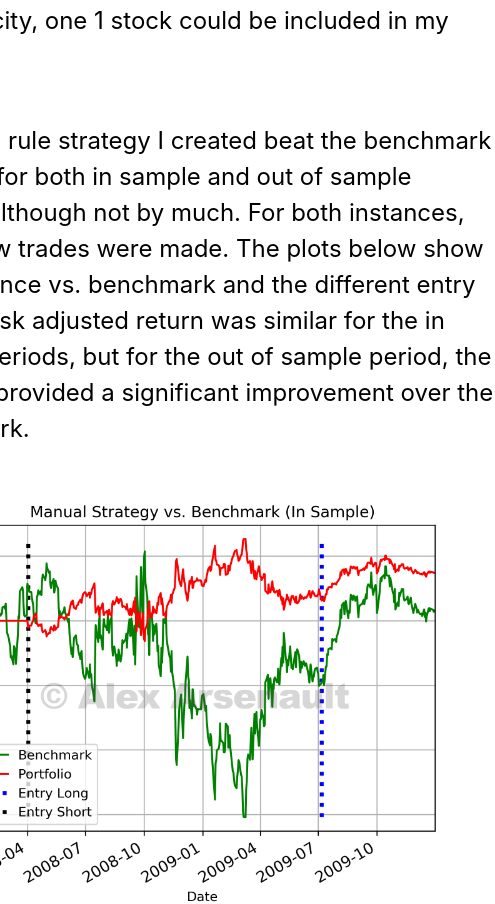
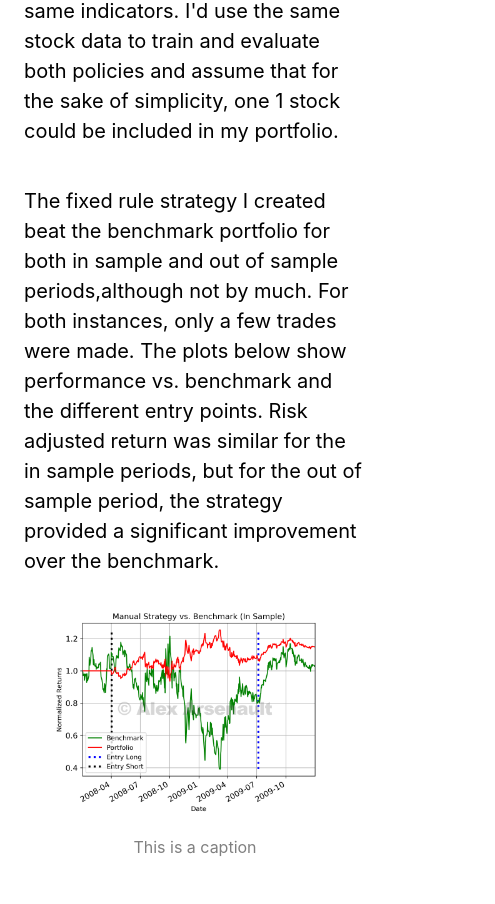
Before and after one commit to alexarsenault/portfolio, a Next.js app: page /q-learning in a window 390 px wide. Shown: the part 1088-1992 px from the top of the page, 495 px wide, since content can reach past the window. Built offline with nearby package versions, Linux system fonts and the light colour scheme.

Commit message:
tweak spacing and font size for mobile

```diff
--- a/pages/attitude-determination.js
+++ b/pages/attitude-determination.js
@@ -3,7 +3,7 @@ import styles from '../styles/Home.module.css'
 
 export default function Home() {
   return (
-    <div className={styles.container}>
+    <div className={`${styles.container} ${styles.post}`}>
       <Head>
         <title> High Precision Attitude | Alex Arsenault</title>
         <link rel="icon" href="/favicon.ico" />
--- a/pages/q-learning.js
+++ b/pages/q-learning.js
@@ -3,7 +3,7 @@ import styles from '../styles/Home.module.css'
 
 export default function Home() {
   return (
-    <div className={styles.container}>
+    <div className={`${styles.container} ${styles.post}`}>
       <Head>
         <title>Q-Learning | Alex Arsenault</title>
         <link rel="icon" href="/favicon.ico" />
@@ -41,9 +41,11 @@ export default function Home() {
           improvement over the benchmark.
         </p>
 
-        <img src='q_learning/manual_strategy_in_sample_returns.png' width="600"/>
+        <img src='q_learning/manual_strategy_in_sample_returns.png' className={styles.image} />
+        <span className={styles.caption}>This is a caption</span>
 
-        <img src='q_learning/manual_strategy_out_sample_returns.png' width="600"/>
+        <img src='q_learning/manual_strategy_out_sample_returns.png' className={styles.image} />
+        <span className={styles.caption}>This is a caption</span>
 
         <p className={styles.description}>
           In order to use reinforcement learning for trading, the problem needed to be framed  as a deterministic
@@ -54,7 +56,7 @@ export default function Home() {
           that maximizes future rewards.
         </p>
 
-        <ol className={styles.description}>
+        <ol className={`${styles.description} ${styles.steps}`}>
           <li>Q-table is initialized to all 0’s</li>
           <li>Current state, s, is observed</li>
           <li>Select some action, a, and execute it</li>
@@ -63,9 +65,9 @@ export default function Home() {
           <li>State is updated and steps 2-6 are repeated until total reward converges</li>
         </ol>
 
-        <ul className={styles.description}>
-          <li>Q[s,a] = Q[s,a] + ⍺(r(s,a) + *argmax(Q[s',a])-Q[s,a])        Eq. 1</li>
-        </ul>
+        <p className={`${styles.description} ${styles.equation}`}>
+          Q[s,a] = Q[s,a] + ⍺(r(s,a) + *argmax(Q[s',a])-Q[s,a])        Eq. 1
+        </p>
 
         <p className={styles.description}>
           In this analysis, states were considered to be an abstraction of the technical indicator values,
@@ -90,7 +92,7 @@ export default function Home() {
           The hyper-parameters used for the Q-Learner and their chosen values were:
         </p>
 
-        <ul className={styles.description}>
+        <ul className={`${styles.description} ${styles.steps}`}>
           <li>⍺ (learning rate): 0.2 - Specifies how much new Q-values are weighted vs. old ones during
             the Q-table update process. </li>
           <li>𝛾 (discount factor): 0.9 - How much much future rewards are valued vs. immediate rewards
@@ -113,7 +115,8 @@ export default function Home() {
           repository here.
         </p>
 
-        <img src='q_learning/learner_vs_manual_portfolio.png' width="600"/>
+        <img src='q_learning/learner_vs_manual_portfolio.png' className={styles.image} />
+        <span className={styles.caption}>This is a caption</span>
 
     </main>
 
--- a/styles/Home.module.css
+++ b/styles/Home.module.css
@@ -118,9 +118,48 @@
   height: 2rem;
 }
 
+.post {
+  margin: 0 15%;
+}
+
+.equation {
+  font-style: italic;
+  font-family: Georgia, 'Times New Roman', Times, serif;
+  font-size: 1.75rem;
+}
+
+.steps {
+  font-family: Georgia, 'Times New Roman', Times, serif;
+  line-height: 2;
+}
+
+.caption {
+  font-size: 1rem;
+  color: gray;
+  margin-bottom: 2rem;
+}
+
+.image {
+  max-width: 600px;
+  margin-bottom: 1rem;
+}
+
 @media (max-width: 600px) {
   .grid {
     width: 100%;
     flex-direction: column;
   }
+  .image {
+    max-width: 300px;
+    width: 300px;
+  }
+  .title {
+    font-size: 2rem;
+  }
+  .description {
+    font-size: 1.25rem;
+  }
+  .post {
+    margin: 0 16px;
+  }
 }
```
Also changed, not shown: pages/irrigation-system.js (+13 -6 lines), pages/ml-ds.js (+6 -3 lines), settings.json (renamed from pages/settings.json), 1 other file (tests, documents, lock files or other folders).
